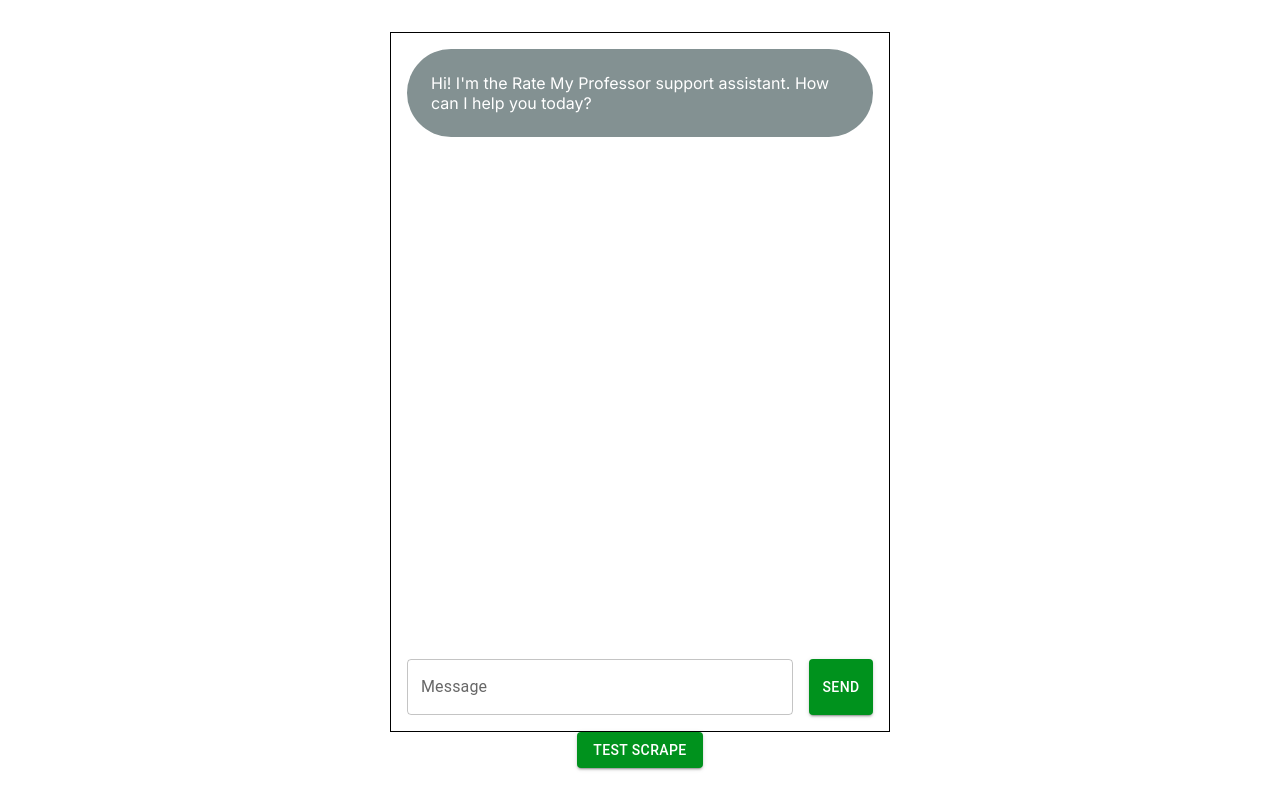
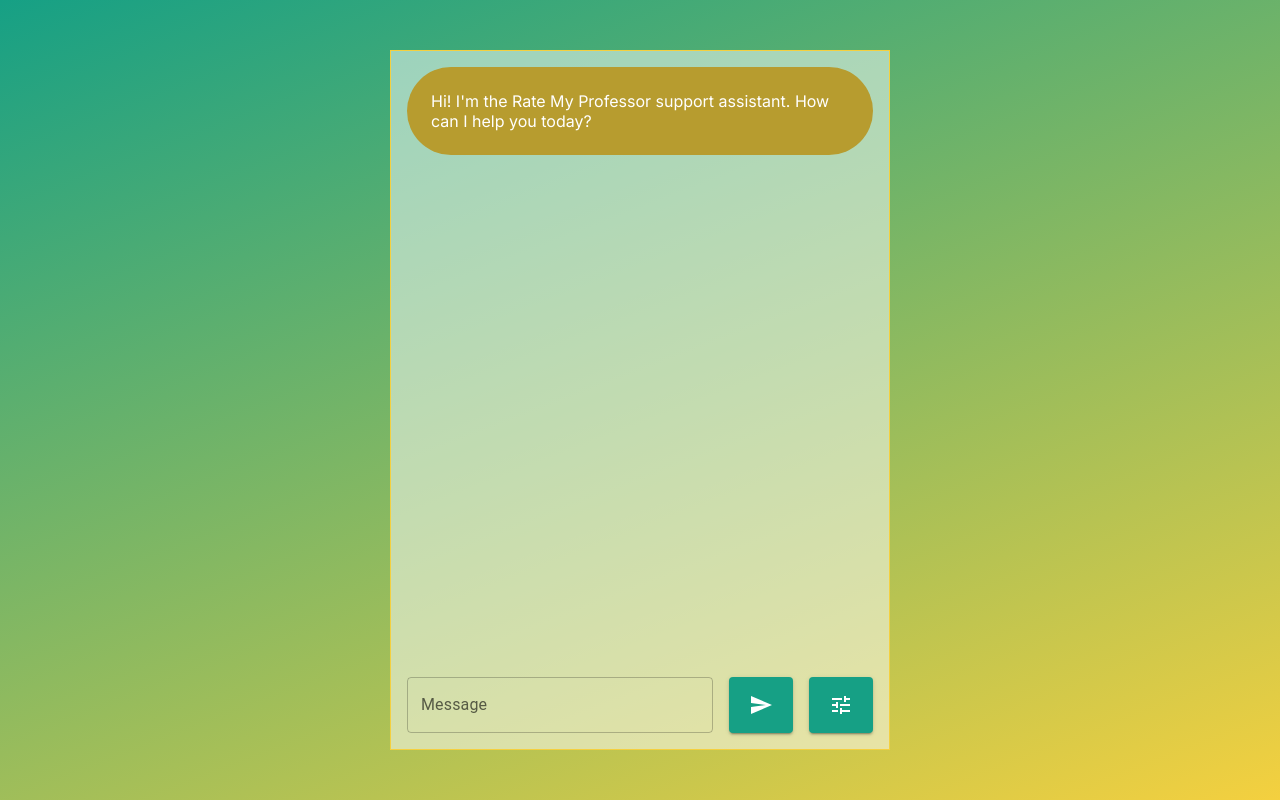
Before and after one commit to desantamaria/rmp-rag, a Next.js app: page / in a window 1280 px wide. Built offline with nearby package versions, Linux system fonts and the light colour scheme.

Commit message:
update ui theming

```diff
--- a/app/api/scrape/route.js
+++ b/app/api/scrape/route.js
@@ -56,12 +56,12 @@
 
         await index.upsert([
             {
-                id: `professor-${results.name}`, // Unique identifier for the professor
-                values: embedding.data[0].embedding, // The vector representation
+                id: `professor-${results.name}`,
+                values: embedding.data[0].embedding,
                 metadata: {
                     name: results.name,
                     avgRating: results.avgRating,
-                    reviews: results.reviews.map(review => review.comment), // Storing the comments
+                    reviews: results.reviews.map(review => review.comment),
                 },
             },
         ])
--- a/app/page.js
+++ b/app/page.js
@@ -1,6 +1,8 @@
 'use client'
-import { Box, Button, Stack, TextField } from "@mui/material";
+import { Box, Button, Dialog, DialogActions, DialogContent, DialogContentText, DialogTitle, Stack, TextField } from "@mui/material";
 import { useState } from "react";
+import SendIcon from '@mui/icons-material/Send';
+import TuneIcon from '@mui/icons-material/Tune';
 
 export default function Home() {
     const [messages, setMessages] = useState([
@@ -11,6 +13,16 @@
     ])
     const [message, setMessage] = useState('')
     const [rmplink, setRMPLink] = useState('https://www.ratemyprofessors.com/professor/1486169')
+    const [open, setOpen] = useState(false)
+
+
+
+    const handleOpen = () => {
+        setOpen(true)
+    }
+    const handleClose = () => {
+        setOpen(false)
+    }
 
     const sendMessage = async () => {
         setMessages((messages)=>[
@@ -57,7 +69,14 @@
             },
             body: rmplink
         }).then((res) => res.json())
-          .then((data) => console.log(data))
+          .then((data) => {
+            console.log(data)
+            setMessages((messages)=>[
+                ...messages,
+                {role: "assistant", content: `Added professor information about ${data.name}`},
+            ])
+            handleClose()
+        })
     }
 
   return(
@@ -68,14 +87,21 @@
         flexDirection="column"
         justifyContent="center"
         alignItems="center"
+        sx={{
+            background: "rgb(244,208,63)",
+            background: "linear-gradient(339deg, rgba(244,208,63,1) 0%, rgba(22,160,133,1) 100%)",
+        }}
     >
         <Stack
             direction="column"
             width="500px"
             height="700px"
-            border="1px solid black"
+            border="1px solid #f4d03f"
             p={2}
             spacing={3}
+            sx={{
+                background: "rgba(255, 255, 255, .5)",
+            }}
         >
             <Stack
                 direction="column"
@@ -114,10 +140,35 @@
                         setMessage(e.target.value)
                     }}
                 />
-                <Button variant="contained" onClick={sendMessage}>Send</Button>
+                <Button variant="contained" onClick={sendMessage}><SendIcon/></Button>
+                <Button variant="contained" onClick={handleOpen}><TuneIcon/></Button>
             </Stack>
         </Stack>
-        <Button variant="contained" onClick={scrape}>TEST SCRAPE</Button>
+
+
+
+        <Dialog open={open} onClose={handleClose}>
+                <DialogTitle>Enter a Professor's RMP Profile Link</DialogTitle>
+                <DialogContent>
+                    <DialogContentText>
+                        Please enter a link to add to the AI's knowledge
+                    </DialogContentText>
+                    <TextField
+                        autoFocus
+                        margin="dense"
+                        label="Collection Name"
+                        type="text"
+                        fullWidth
+                        value={rmplink}
+                        onChange={(e) => {setRMPLink(e.target.value)}}
+                        variant="outlined"
+                    />
+                </DialogContent>
+                <DialogActions>
+                    <Button onClick={handleClose}>Cancel</Button>
+                    <Button onClick={scrape}>Save</Button>
+                </DialogActions>
+            </Dialog>
     </Box>
   )
 }
--- a/package.json
+++ b/package.json
@@ -9,8 +9,9 @@
     "lint": "next lint"
   },
   "dependencies": {
-    "@emotion/react": "^11.13.0",
+    "@emotion/react": "^11.13.3",
     "@emotion/styled": "^11.13.0",
+    "@mui/icons-material": "^5.16.7",
     "@mui/material": "^5.16.7",
     "@pinecone-database/pinecone": "^3.0.0",
     "axios": "^1.7.4",
--- a/theme.js
+++ b/theme.js
@@ -5,13 +5,13 @@
   palette: {
     primary: {
       light: '#00921d',
-      main: '#00921d',
-      dark: '#00921d',
+      main: '#16a085',
+      dark: '#0E6453',
       contrastText: '#fff',
     },
     secondary: {
       light: '#BFC9CA',
-      main: '#839192',
+      main: '#B79C2F',
       dark: '#4D5656',
       contrastText: '#000',
     },
```
Also changed, not shown: 1 other file (tests, documents, lock files or other folders).
